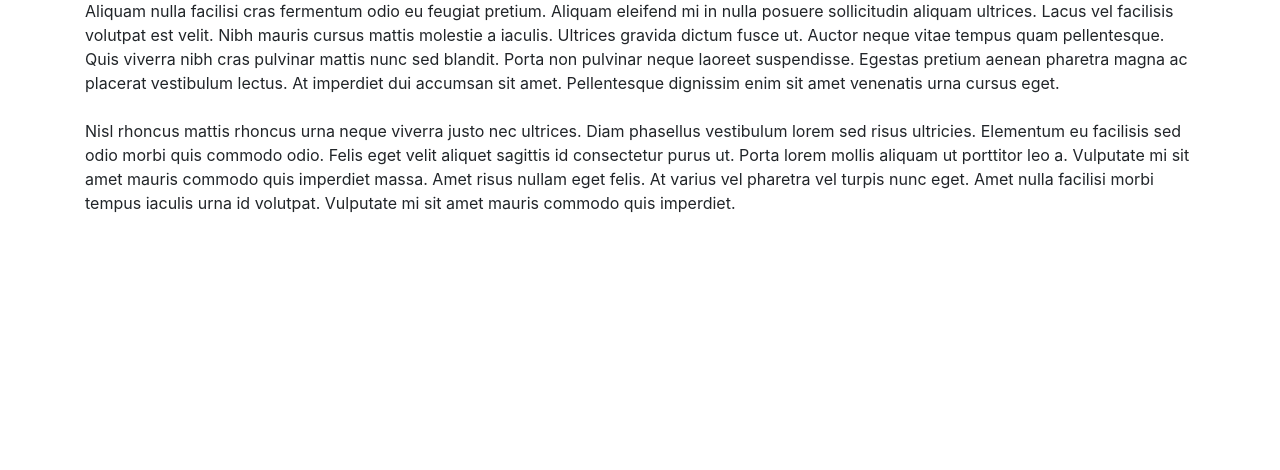
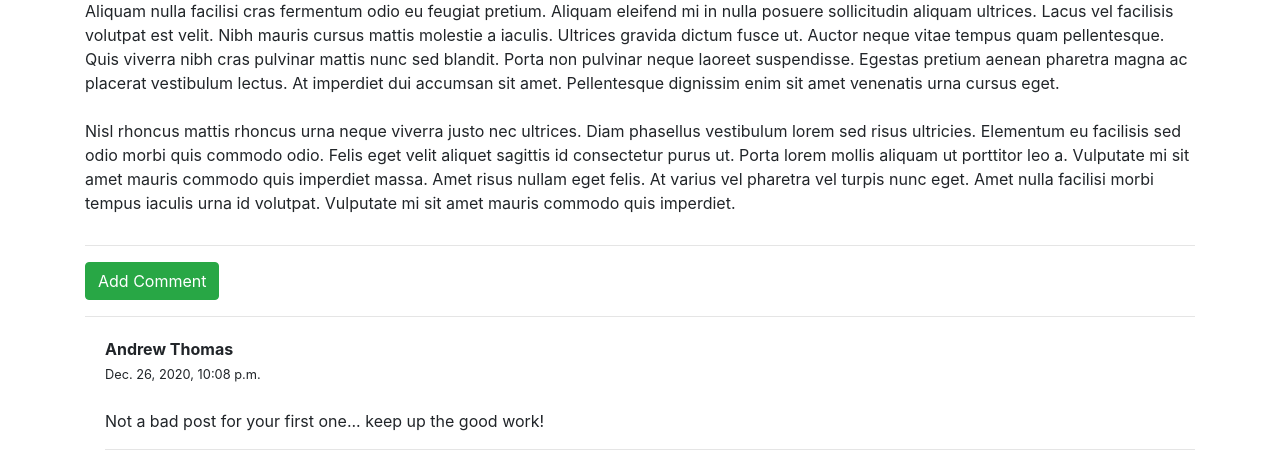
Before and after one commit to ajthomas1299/django-blog, a Django app: page /post/1/ in a window 1280 px wide. Shown: the part 843-1313 px from the top of the page. Before the commit the page ends 1056 px from the top, so only its background shows below. Run offline with Django 3.2, Linux system fonts and the light colour scheme; data comes from the database, SQL or seed files in the repository; both versions use the stored data as it was after the commit; some libraries are stand-ins or nearby versions.

Commit message:
Add feature to comment on blog post.

```diff
--- a/blog/admin.py
+++ b/blog/admin.py
@@ -1,6 +1,7 @@
 from django.contrib import admin
-from .models import Post
+from .models import Post, Comment
 
 
 # Register your models here.
 admin.site.register(Post)
+admin.site.register(Comment)
--- a/blog/models.py
+++ b/blog/models.py
@@ -5,6 +5,10 @@ from django.utils import timezone
 
 
 class Post(models.Model):
+    #author = models.CharField(max_length=250)
+    #title = models.CharField(max_length=250)
+    #text = models.CharField(max_length=250)
+    #
     author = models.ForeignKey('auth.User', on_delete=models.CASCADE)
     title = models.CharField(max_length=200)
     text = models.TextField()
@@ -17,3 +21,14 @@ class Post(models.Model):
 
     def __str__(self):
         return self.title
+
+
+class Comment(models.Model):
+    post = models.ForeignKey(
+        'blog.Post', on_delete=models.CASCADE, related_name='comments')
+    author = models.CharField(max_length=72)
+    text = models.TextField(max_length=250)
+    created_date = models.DateTimeField(default=timezone.now)
+
+    def __str__(self):
+        return self.text
--- a/blog/static/css/blog.css
+++ b/blog/static/css/blog.css
@@ -50,5 +50,10 @@
 
 textarea {
     width: 100vw;
-    height: 90vh;
+    height: 60vh;
 }
+
+.comment {
+    margin: 20px 0px 20px 20px;
+
+}
--- a/blog/templates/blog/base.html
+++ b/blog/templates/blog/base.html
@@ -17,7 +17,7 @@
     <div class="page-header">
         {% if user.is_authenticated %}
 
-            <a href="{% url 'logout' %}" class="top-menu" title="Log Out" ><i class="fas fa-sign-out-alt fa-2x"></i></a>
+            <a href="{% url 'logout' %}" class="top-menu" title="Logout" ><i class="fas fa-sign-out-alt fa-2x"></i></a>
             <a href="{% url 'post_new' %}" class="top-menu" title="Create New Post" ><i class="far fa-plus-square fa-2x"></i></a>
             <a href="{% url 'post_draft_list' %}" class="top-menu" title="View Draft List" ><i class="far fa-file-alt fa-2x"></i></a>
 
@@ -25,7 +25,7 @@
 
         {% else %}
 
-            <a href="{% url 'login' %}" class="top-menu" title="Log In" ><i class="fas fa-sign-in-alt fa-2x"></i></a>
+            <a href="{% url 'login' %}" class="top-menu" title="Login" ><i class="fas fa-sign-in-alt fa-2x"></i></a>
 
         {% endif %}
 
--- a/blog/templates/blog/post_detail.html
+++ b/blog/templates/blog/post_detail.html
@@ -5,7 +5,15 @@
 {% block content %}
     <div class="post" >
 
+        <div class="d-flex">
+
         <h1>{{ post.title }}</h1>
+
+        {% if user.is_authenticated %}
+            <a href="{% url 'post_edit' pk=post.pk %}" title="Edit"> <i class="far fa-edit fa-2x ml-3 mt-2"></i></a>
+        {% endif %}
+
+        </div>
 
         {% if post.published_date %}
 
@@ -19,10 +27,35 @@
 
         {% endif %}
 
-        {% if user.is_authenticated %}
-            <a href="{% url 'post_edit' pk=post.pk %}"> <i class="far fa-edit fa-2x ml-3"></i></a>
-        {% endif %}
+        <p>{{ post.text|linebreaksbr}}</p>
 
-        <p>{{ post.text|linebreaksbr}}</p>
     </div>
+
+    <hr>
+
+    <a href="{% url 'add_comment_to_post' pk=post.pk %}" class="btn btn-success">Add Comment</a>
+
+    <hr>
+
+    {% for comment in post.comments.all %}
+
+        <div class="comment">
+
+            <strong>{{ comment.author }}</strong>
+            <div class="date">
+                <small>{{ comment.created_date }}</small>
+            </div>
+            <br>
+            <p>{{ comment.text }}</p>
+            <hr>
+
+        </div>
+
+        {% empty %}
+            <p>No comments yet, You can be the first!</p>
+            <br>
+            <hr>
+
+    {% endfor %}
+
 {% endblock %}
--- a/blog/urls.py
+++ b/blog/urls.py
@@ -30,8 +30,10 @@ urlpatterns = [
     # path('accounts/login/', auth_views.login, name='login'),
     # path('accounts/Login/', auth_views.LoginView, name='Login'),
     # path('accounts/login/', auth_views.login, name='login'),
+
     # This one (below) worked!  Moved to blog_app\urls.py in part 12.
     # path('accounts/login/', LoginView.as_view(), name='login'),
 
-
+    # 127.0.0.1:8000/post/2/comment
+    path('post/<int:pk>/comment/', views.add_comment_to_post, name='add_comment_to_post'),
 ]
--- a/blog/views.py
+++ b/blog/views.py
@@ -2,7 +2,7 @@ from django.contrib.auth.decorators import login_required
 from django.shortcuts import render, get_object_or_404, redirect
 from django.utils import timezone
 
-from .forms import PostForm
+from .forms import PostForm, CommentForm
 from .models import Post
 
 
@@ -71,3 +71,19 @@ def post_publish(request, pk):
     post = get_object_or_404(Post, pk=pk)
     post.publish()
     return redirect('post_detail', pk=pk)
+
+
+def add_comment_to_post(request, pk):
+    post = get_object_or_404(Post, pk=pk)
+
+    if request.method == 'POST':
+        form = CommentForm(request.POST)
+        if form.is_valid():
+            comment = form.save(commit=False)
+            comment.author = request.user
+            comment.post = post
+            comment.save()
+            return redirect('post_detail', pk=post.pk)
+    else:
+        form = CommentForm()
+    return render(request, 'blog/add_comment_to_post.html', {'form': form})
```
Also changed, not shown: blog/forms.py (+10 -1 lines), blog/templates/blog/add_comment_to_post.html (added, +13 -0 lines), blog/templates/blog/post_edit.html (+11 -1 lines), blog/migrations/0003_comment.py (added), db.sqlite3.
